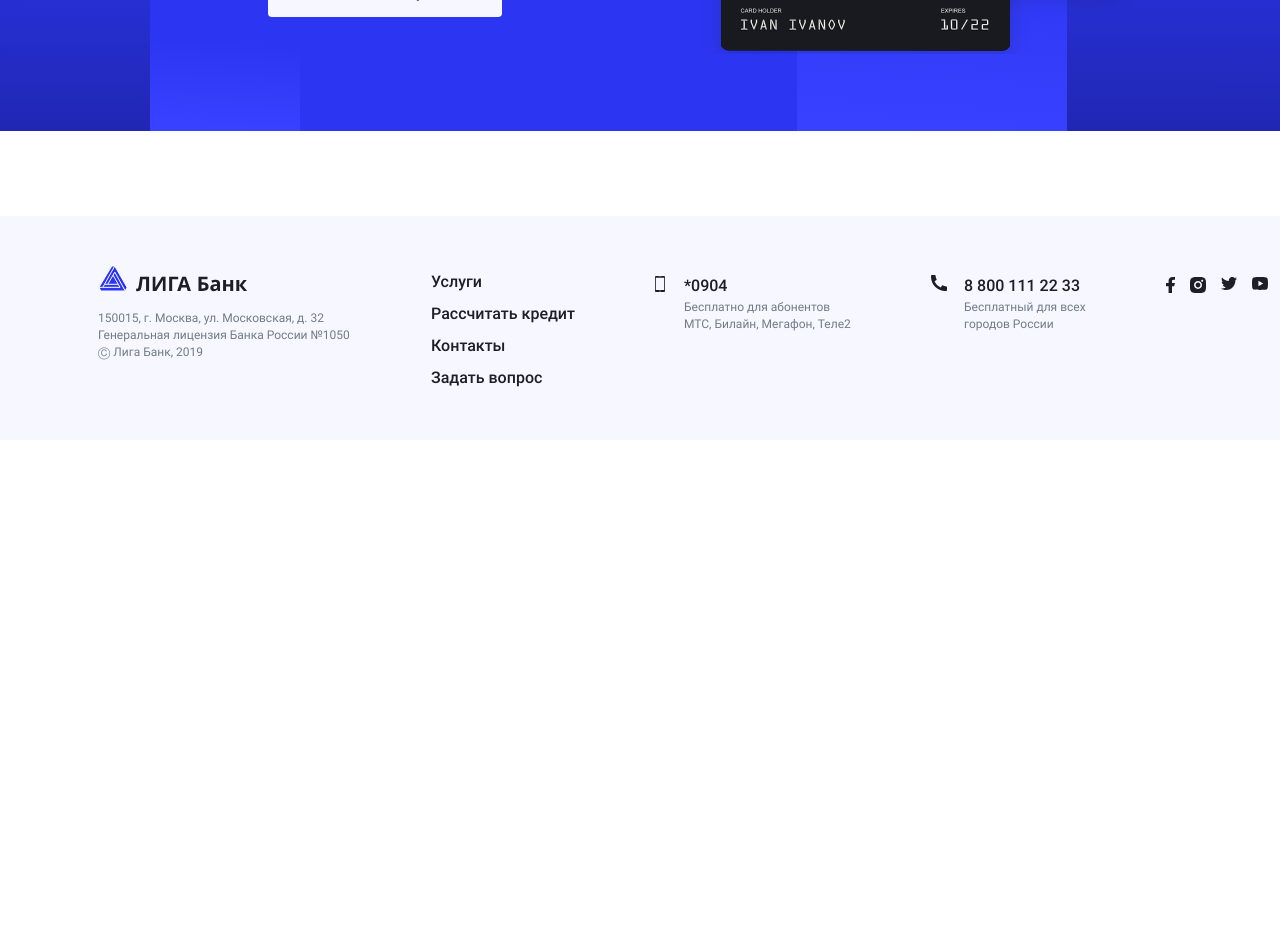
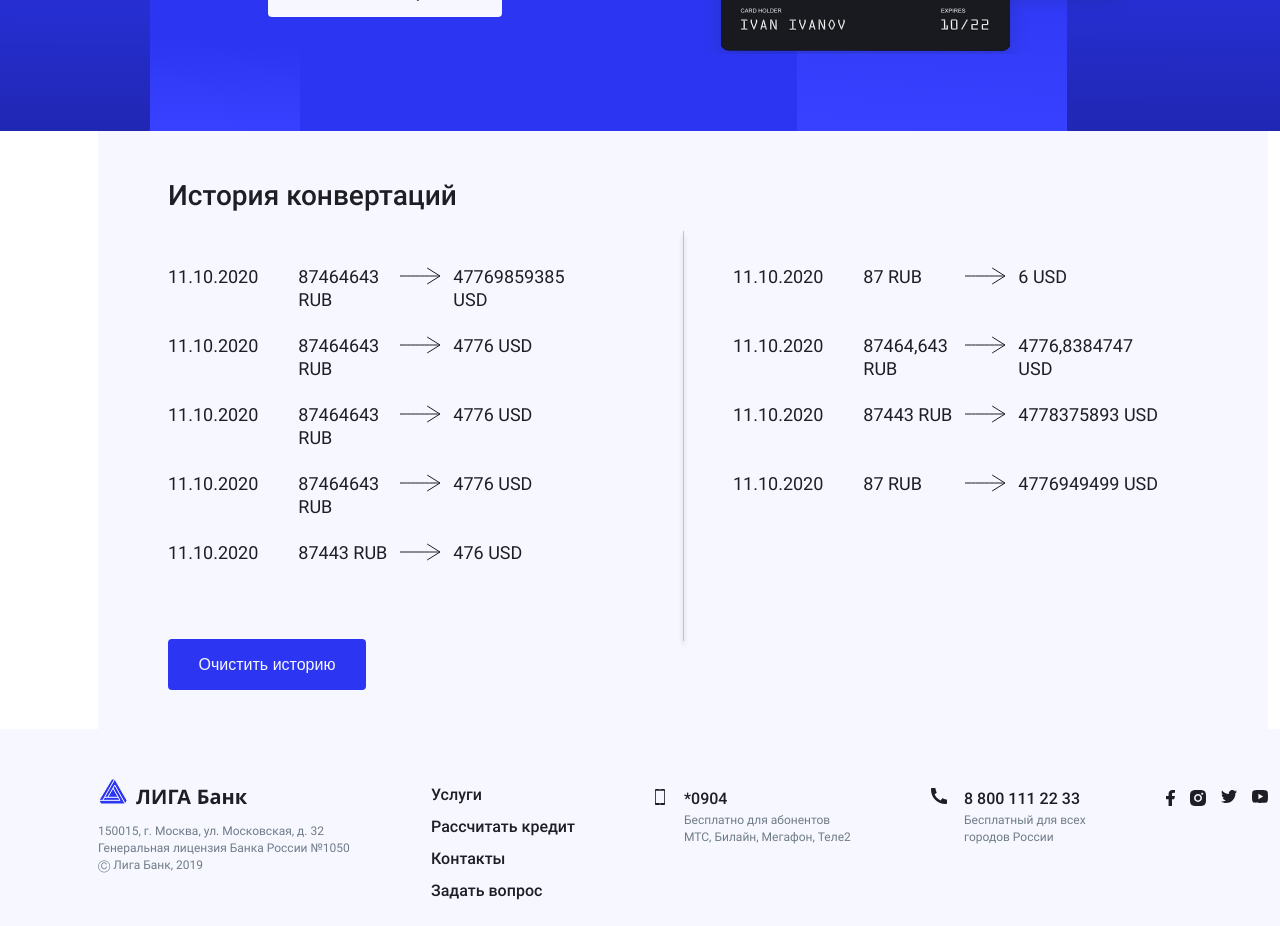
Before and after one commit to smolitskayahtmlacademy/Mironovich_ligabank, a React (Create React App) app: page / in a window 1280 px wide. Shown: the part 360-1286 px from the top of the page. Before the commit the page ends 800 px from the top, so only its background shows below. Built offline with nearby package versions, Linux system fonts and the light colour scheme.

Commit message:
adds styles for history block

```diff
--- /dev/null
+++ b/src/components/history-item/history-item.jsx
@@ -0,0 +1,19 @@
+import React from 'react';
+
+import styles from './history-item.module.scss';
+
+
+function HistoryItem({className, operation}) {
+
+  const {date, sellAmount, sellCurrency, buyAmount, buyCurrency} = operation;
+  return (
+    <li className={`${styles.item} ${className}`}>
+      <p className={styles.item_date}>{date}</p>
+      <p className={styles.item_sell}>{sellAmount} {sellCurrency}</p>
+      <p className={styles.item_buy}>{buyAmount} {buyCurrency}</p>
+    </li>
+  );
+}
+
+
+export default HistoryItem;
--- /dev/null
+++ b/src/components/history-item/history-item.module.scss
@@ -0,0 +1,36 @@
+.item {
+  display: flex;
+  flex-direction: row;
+  flex-wrap: nowrap;
+  font-size: 18px;
+  line-height: 23px;
+  font-weight: normal;
+  color: #1F1E25;
+}
+
+.item_date {
+  margin: 0 40px 0 0;
+}
+
+.item_sell {
+  display: block;
+  width: 140px;
+  position: relative;
+  margin: 0 15px 0 0;
+  padding-right: 50px;
+
+  &::after {
+    content: '';
+    position: absolute;
+    width: 41px;
+    height: 18px;
+    top: 2px;
+    right: -3px;
+    background-image: url('../../assets/img/arrow-sell.svg');
+    background-repeat: no-repeat;
+  }
+}
+
+.item_buy {
+  width: 140px;
+}
--- /dev/null
+++ b/src/components/history-list/history-list.jsx
@@ -0,0 +1,22 @@
+import React from 'react';
+import PropTypes from 'prop-types';
+import HistoryItem from '../history-item/history-item';
+
+import styles from './history-list.module.scss';
+
+
+function HistoryList({operations, className=''}) {
+  return (
+    <ul className={`${styles.list} ${className}`}>
+      {
+        operations.map((item) => <HistoryItem key={item.id} className={styles.item} operation={item} />)
+      }
+    </ul>
+  );
+}
+
+HistoryList.propTypes = {
+  className: PropTypes.string,
+};
+
+export default HistoryList;
--- /dev/null
+++ b/src/components/history-list/history-list.module.scss
@@ -0,0 +1,16 @@
+.list {
+  min-height: 200px;
+  display: grid;
+  grid-auto-flow: column;
+  grid-template-rows: repeat(5, 1fr);
+  grid-template-columns: repeat(2, 1fr);
+  row-gap: 23px;
+}
+
+.item {
+  width: 450px;
+}
+
+.item:nth-child(n + 6) {
+  justify-self: end;
+}
--- /dev/null
+++ b/src/components/history/history.jsx
@@ -0,0 +1,103 @@
+import PropTypes from 'prop-types';
+import React from 'react';
+import HistoryList from '../history-list/history-list';
+
+import styles from './history.module.scss';
+
+
+const OPERATIONS = [
+  {
+    id: 0,
+    date: '11.10.2020',
+    sellAmount: '87464643',
+    sellCurrency: 'RUB',
+    buyAmount: '47769859385',
+    buyCurrency: 'USD',
+  },
+  {
+    id: 1,
+    date: '11.10.2020',
+    sellAmount: '87464643',
+    sellCurrency: 'RUB',
+    buyAmount: '4776',
+    buyCurrency: 'USD',
+  },
+  {
+    id: 2,
+    date: '11.10.2020',
+    sellAmount: '87464643',
+    sellCurrency: 'RUB',
+    buyAmount: '4776',
+    buyCurrency: 'USD',
+  },
+  {
+    id: 3,
+    date: '11.10.2020',
+    sellAmount: '87464643',
+    sellCurrency: 'RUB',
+    buyAmount: '4776',
+    buyCurrency: 'USD',
+  },
+  {
+    id: 4,
+    date: '11.10.2020',
+    sellAmount: '87443',
+    sellCurrency: 'RUB',
+    buyAmount: '476',
+    buyCurrency: 'USD',
+  },
+  {
+    id: 5,
+    date: '11.10.2020',
+    sellAmount: '87',
+    sellCurrency: 'RUB',
+    buyAmount: '6',
+    buyCurrency: 'USD',
+  },
+  {
+    id: 6,
+    date: '11.10.2020',
+    sellAmount: '87464,643',
+    sellCurrency: 'RUB',
+    buyAmount: '4776,8384747',
+    buyCurrency: 'USD',
+  },
+  {
+    id: 7,
+    date: '11.10.2020',
+    sellAmount: '87443',
+    sellCurrency: 'RUB',
+    buyAmount: '4778375893',
+    buyCurrency: 'USD',
+  },
+  {
+    id: 8,
+    date: '11.10.2020',
+    sellAmount: '87',
+    sellCurrency: 'RUB',
+    buyAmount: '4776949499',
+    buyCurrency: 'USD',
+  },
+];
+
+function History({className=''}) {
+
+  return (
+    <section className={`${styles.history} ${className}`}>
+      <div className={styles.historyContainer}>
+        <h3 className={styles.title}>История конвертаций</h3>
+        <HistoryList operations={OPERATIONS} className={styles.historyList} />
+        <button className={styles.clearButton} type="button" onClick={() => {}}>
+          Очистить историю
+        </button>
+      </div>
+    </section>
+  );
+}
+
+
+History.propTypes = {
+  className: PropTypes.string,
+};
+
+export default History;
--- /dev/null
+++ b/src/components/history/history.module.scss
@@ -0,0 +1,58 @@
+.history {
+  width: 100%;
+  margin: 0 auto;
+  padding-right: 98px;
+  padding-left: 98px;
+}
+
+.historyContainer {
+  position: relative;
+  min-height: 477px;
+  padding: 45px 85px 39px 70px;
+  background-color: #F6F7FF;
+
+  &::before {
+    content: '';
+    position: absolute;
+    width: 1px;
+    top: 100px;
+    bottom: 88px;
+    left: 50%;
+    background-color: #C1C2CA;
+    box-shadow: 0px 4px 4px rgba(0, 0, 0, 0.25);
+  }
+}
+
+.title {
+  margin-bottom: 50px;
+  color: #1F1E25;
+  font-weight: 500;
+  font-size: 28px;
+  line-height: 39px;
+}
+
+.historyList {
+  margin-bottom: 52px;
+}
+
+.clearButton {
+  cursor: pointer;
+  min-width: 198px;
+  height: 51px;
+  color: #F6F7FF;
+  font-size: 16px;
+  line-height: 19px;
+  font-weight: 500;
+  background-color: #2C36F2;
+  border-radius: 4px;
+  border: none;
+  text-align: center;
+
+  &:hover {
+    opacity: 0.5;
+  }
+
+  &:active {
+    background-color: #171E9D;
+  }
+}
--- a/src/pages/main-page/main-page.jsx
+++ b/src/pages/main-page/main-page.jsx
@@ -1,6 +1,7 @@
 import React from 'react';
 import Footer from '../../components/footer/footer';
 import Header from '../../components/header/header';
+import History from '../../components/history/history';
 import Promo from '../../components/promo/promo';
 
 import styles from './main-page.module.scss';
@@ -13,6 +14,7 @@ function MainPage() {
       <main>
         <h1 className="visuallyHidden">Лига банк - страница &quot;Конвертер валют&quot;</h1>
         <Promo />
+        <History />
       </main>
       <Footer />
     </div>
```
